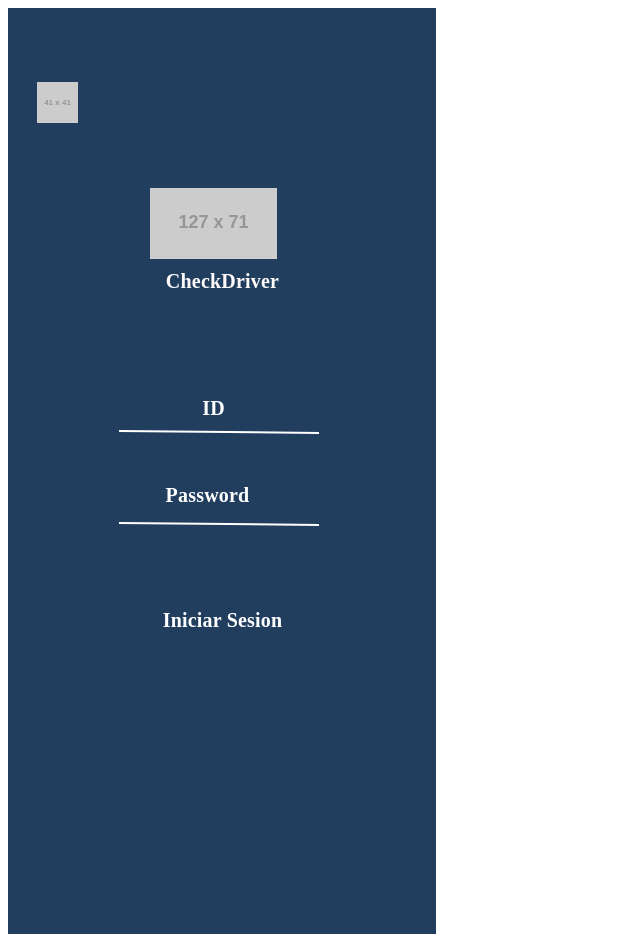
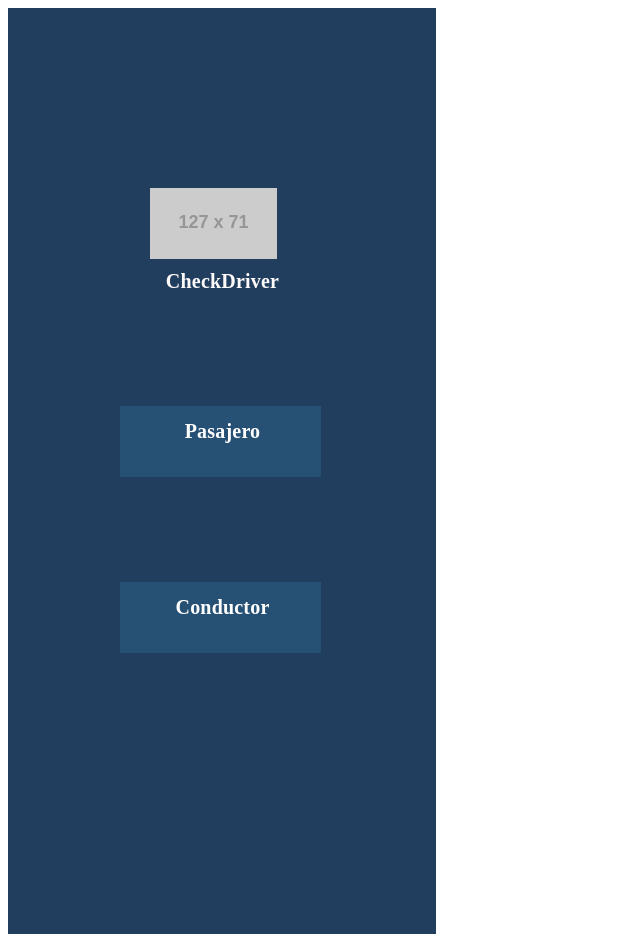
Before and after one commit to OgataRizu845/Entregables-Notion, a plain HTML site: page index.html in a window 1280 px wide. Shown: the whole page, without its empty margins (0-640 px from the left). Drawn offline with Linux system fonts and the light colour scheme; placeholder pictures from the web are drawn by us.

Commit message:
Update index.html

```diff
--- a/index.html
+++ b/index.html
@@ -1,15 +1,15 @@
 <div style="width: 428px; height: 926px; position: relative; background: #223E5E">
-  <div style="width: 428px; height: 936px; left: 0px; top: -10px; position: absolute"></div>
-  <div style="width: 515px; height: 63px; left: -58px; top: 465px; position: absolute; text-align: center; color: white; font-size: 20px; font-family: Montserrat; font-weight: 700; line-height: 45px; letter-spacing: 0.20px; word-wrap: break-word">Password</div>
-  <div style="width: 515px; height: 63px; left: -52px; top: 378px; position: absolute; text-align: center; color: white; font-size: 20px; font-family: Montserrat; font-weight: 700; line-height: 45px; letter-spacing: 0.20px; word-wrap: break-word">ID</div>
+  <div style="width: 201px; height: 71px; left: 112px; top: 398px; position: absolute">
+    <div style="width: 201px; height: 71px; left: 0px; top: 0px; position: absolute; background: #275075"></div>
+  </div>
+  <div style="width: 428px; height: 936px; left: 0px; top: -10px; position: absolute">
+    <div style="width: 201px; height: 71px; left: 112px; top: 584px; position: absolute">
+      <div style="width: 201px; height: 71px; left: 0px; top: 0px; position: absolute; background: #275075"></div>
+    </div>
+    <div style="width: 428px; height: 936px; left: 0px; top: 0px; position: absolute"></div>
+  </div>
+  <div style="width: 515px; height: 63px; left: -43px; top: 577px; position: absolute; text-align: center; color: white; font-size: 20px; font-family: Montserrat; font-weight: 700; line-height: 45px; letter-spacing: 0.20px; word-wrap: break-word">Conductor</div>
+  <div style="width: 515px; height: 63px; left: -43px; top: 401px; position: absolute; text-align: center; color: white; font-size: 20px; font-family: Montserrat; font-weight: 700; line-height: 45px; letter-spacing: 0.20px; word-wrap: break-word">Pasajero</div>
   <img style="width: 127px; height: 71px; left: 142px; top: 180px; position: absolute" src="https://via.placeholder.com/127x71" />
   <div style="width: 159px; height: 39px; left: 135px; top: 251px; position: absolute; text-align: center; color: #FFFBFB; font-size: 20px; font-family: Montserrat; font-weight: 700; line-height: 45px; letter-spacing: 0.20px; word-wrap: break-word">CheckDriver</div>
-  <div style="width: 198.01px; height: 0px; left: 311px; top: 426px; position: absolute; transform: rotate(-179.42deg); transform-origin: 0 0; border: 1px white solid"></div>
-  <div style="width: 198.01px; height: 0px; left: 311px; top: 518px; position: absolute; transform: rotate(-179.42deg); transform-origin: 0 0; border: 1px white solid"></div>
-  <div style="width: 221px; height: 56px; left: 104px; top: 590px; position: absolute; justify-content: center; align-items: center; display: inline-flex">
-    <div style="width: 221px; height: 56px; text-align: center; color: white; font-size: 20px; font-family: Montserrat; font-weight: 700; line-height: 45px; letter-spacing: 0.20px; word-wrap: break-word">Iniciar Sesion</div>
-  </div>
-  <div style="width: 41px; height: 41px; left: 29px; top: 74px; position: absolute; justify-content: center; align-items: center; display: inline-flex">
-    <img style="width: 41px; height: 41px" src="https://via.placeholder.com/41x41" />
-  </div>
 </div>
```
